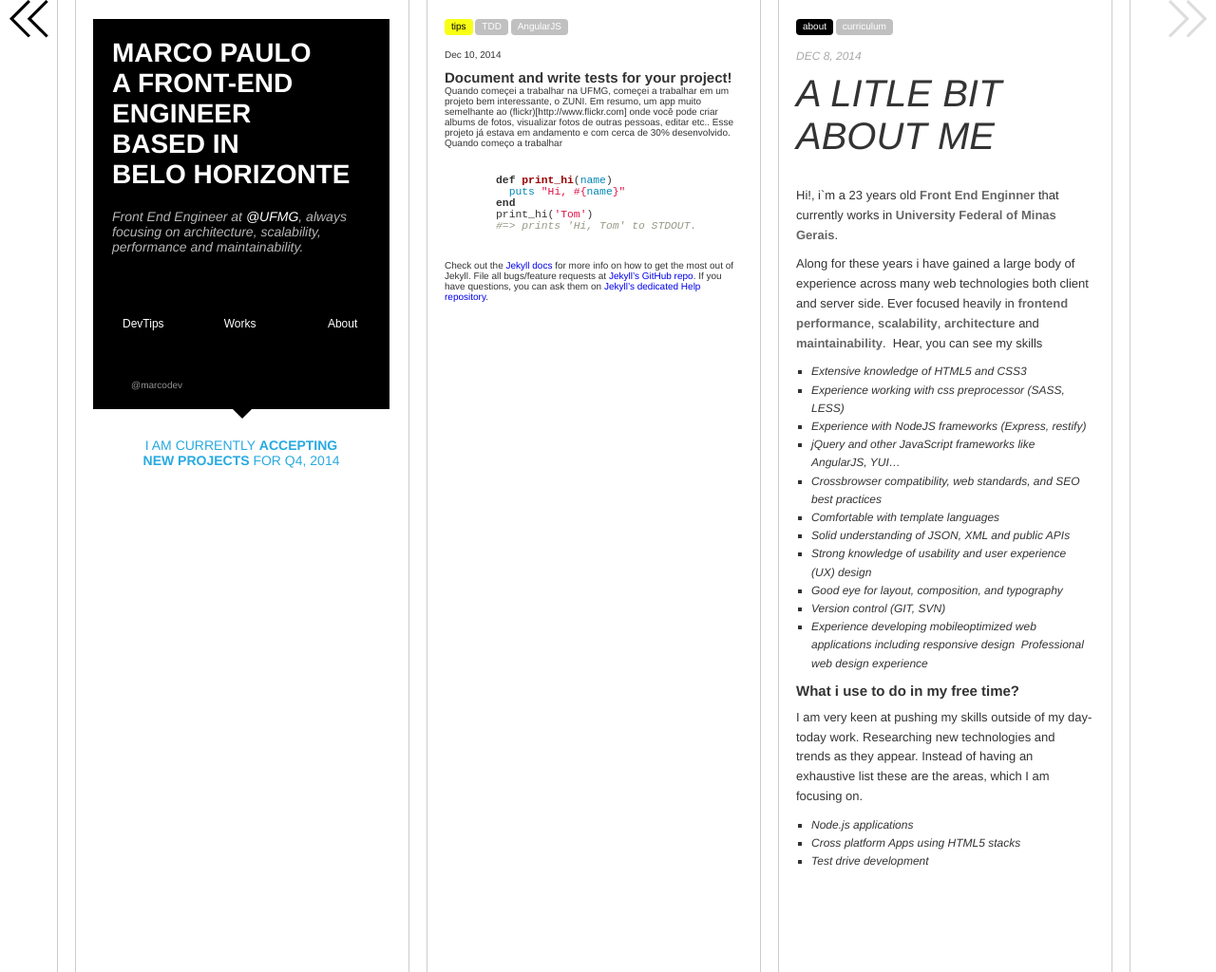
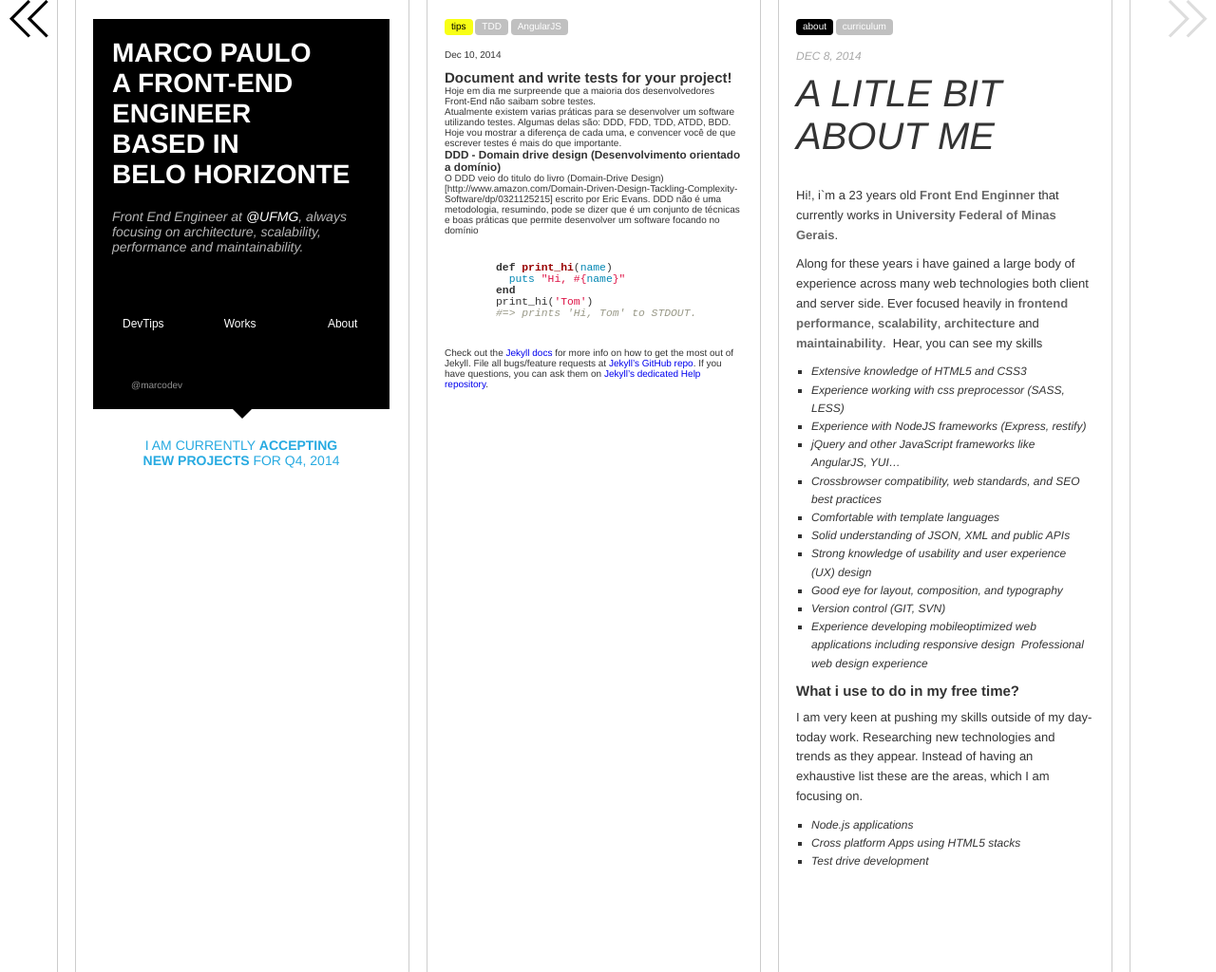
Before and after one commit to devmarco/devmarco.github.io, a Jekyll site: the page built from index.html, in a window 1280 px wide. Shown: the whole page at 95% size. Built offline with Jekyll 4.4.1, drawn with Linux system fonts in a browser that asks for light colours; comment, search, counter and statistics services are not loaded.

Commit message:
Init the next post

```diff
--- a/_posts/2014-12-06-welcome-to-jekyll.markdown
+++ b/_posts/2014-12-06-welcome-to-jekyll.markdown
@@ -4,9 +4,22 @@ date:   2014-12-10 18:29:12
 tagMaster: blog
 tags: ['tips','TDD', 'AngularJS']
 ---
-Quando começei a trabalhar na UFMG, começei a trabalhar em um projeto bem interessante, o ZUNI.
-Em resumo, um app muito semelhante ao (flickr)[http://www.flickr.com] onde você pode criar albums de fotos, visualizar fotos de outras pessoas, editar etc..
-Esse projeto já estava em andamento e com cerca de 30% desenvolvido. Quando começo a trabalhar
+
+Hoje em dia me surpreende que a maioria dos desenvolvedores Front-End não saibam sobre testes.
+
+Atualmente existem varias práticas para se desenvolver um software utilizando testes. Algumas delas são: DDD, FDD, TDD, ATDD, BDD.
+
+Hoje vou mostrar a diferença de cada uma, e convencer você de que escrever testes é mais do que importante.
+
+###DDD - Domain drive design (Desenvolvimento orientado a domínio)
+
+O DDD veio do titulo do livro (Domain-Drive Design)[http://www.amazon.com/Domain-Driven-Design-Tackling-Complexity-Software/dp/0321125215] escrito por Eric Evans. DDD não é uma metodologia, resumindo, pode se dizer que é um conjunto de técnicas e boas práticas que permite desenvolver um software focando no domínio
+
+
+
+
+
+
 
 {% highlight ruby %}
 def print_hi(name)
```
